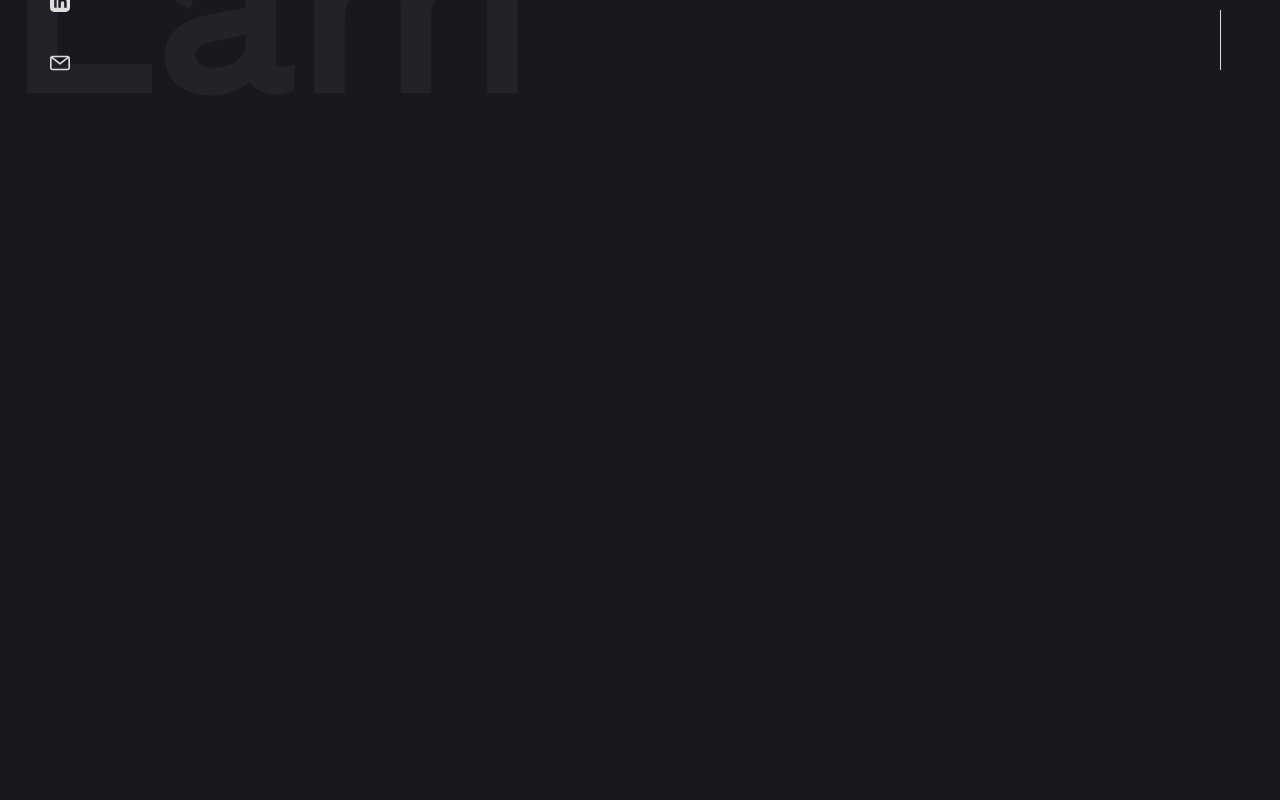
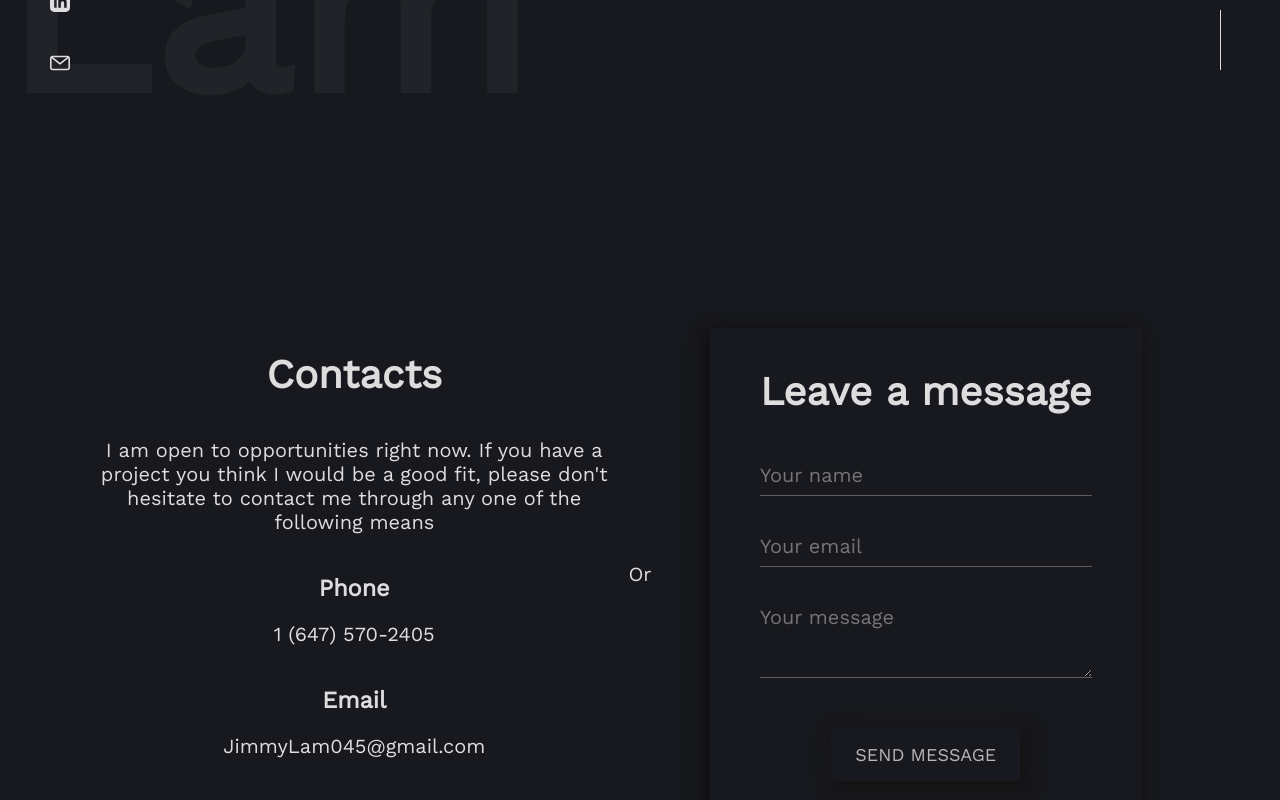
Before and after one commit to JL978/portfolio, a Next.js app: page / in a window 1280 px wide. Shown: the part 626-1426 px from the top of the page. Before the commit the page ends 800 px from the top, so only its background shows below. Built offline with nearby package versions, Linux system fonts and the light colour scheme.

Commit message:
finished contact page

```diff
--- a/pages/index.js
+++ b/pages/index.js
@@ -1,5 +1,6 @@
 export default function Home() {
 	return (
+		<>
 			<div className="page">
 				<div className="hero">
 					<div className="content">
@@ -11,5 +12,32 @@ export default function Home() {
 					</div>
 				</div>
 			</div>
+			<div className="page">
+				<div className="contact">
+					<div className="info">
+						<h2>Contacts</h2>
+						<p>
+							I am open to opportunities right now. If you have a project you
+							think I would be a good fit, please don't hesitate to contact me
+							through any one of the following means
+						</p>
+						<h3>Phone</h3>
+						<p>1 (647) 570-2405</p>
+						<h3>Email</h3>
+						<p>JimmyLam045@gmail.com</p>
+					</div>
+					<div className="or">Or</div>
+					<div className="message">
+						<form>
+							<h2>Leave a message</h2>
+							<input type="text" id="name" placeholder="Your name"></input>
+							<input type="text" id="email" placeholder="Your email"></input>
+							<textarea placeholder="Your message"></textarea>
+							<input type="submit" value="send message"></input>
+						</form>
+					</div>
+				</div>
+			</div>
+		</>
 	);
 }
--- a/styles/styles.global.scss
+++ b/styles/styles.global.scss
@@ -125,6 +125,81 @@ button {
 	}
 }
 
+.contact {
+	height: 100%;
+	padding: $header-height 50px;
+	display: grid;
+	grid-template-columns: 1fr auto 1fr;
+	align-items: center;
+	justify-items: center;
+	grid-gap: 1rem;
+
+	h2 {
+		margin-bottom: 2rem;
+		font-weight: 900;
+		font-size: 2rem;
+	}
+
+	p {
+		margin-bottom: 2rem;
+		font-weight: 400;
+		font-size: 1rem;
+	}
+
+	h3 {
+		margin-bottom: 1rem;
+	}
+
+	.info {
+		@include mid-flex;
+		text-align: center;
+		flex-direction: column;
+	}
+
+	.message {
+		z-index: 6;
+		form {
+			display: flex;
+			flex-direction: column;
+			background-color: $main-dark;
+			box-shadow: -5px 5px 18px 2px #0f0f0f;
+			padding: 2rem 2.5rem;
+
+			input[type="text"],
+			textarea {
+				margin-bottom: 1.5rem;
+				background: none;
+				border: none;
+				color: $main-light;
+				border-bottom: 1px solid darken($main-light, 50%);
+				line-height: 2rem;
+				font-family: $main-font;
+				font-size: 1rem;
+
+				&:focus {
+					outline: none;
+					border-bottom: 1px solid $main-light;
+				}
+			}
+
+			input[type="submit"] {
+				font-family: $main-font;
+				font-size: 0.9rem;
+				text-transform: uppercase;
+				border: none;
+				background-color: $main-dark;
+				box-shadow: 5px 5px 18px 5px #131313;
+				color: darken($main-light, 15%);
+				display: inline;
+				margin: auto;
+				margin-top: 1rem;
+				padding: 0.8rem 1.2rem;
+				cursor: pointer;
+			}
+		}
+	}
+}
+
 .socials {
 	@include mid-flex;
 	width: 100%;
```
Lines whose indentation alone changed are shown as unchanged.
